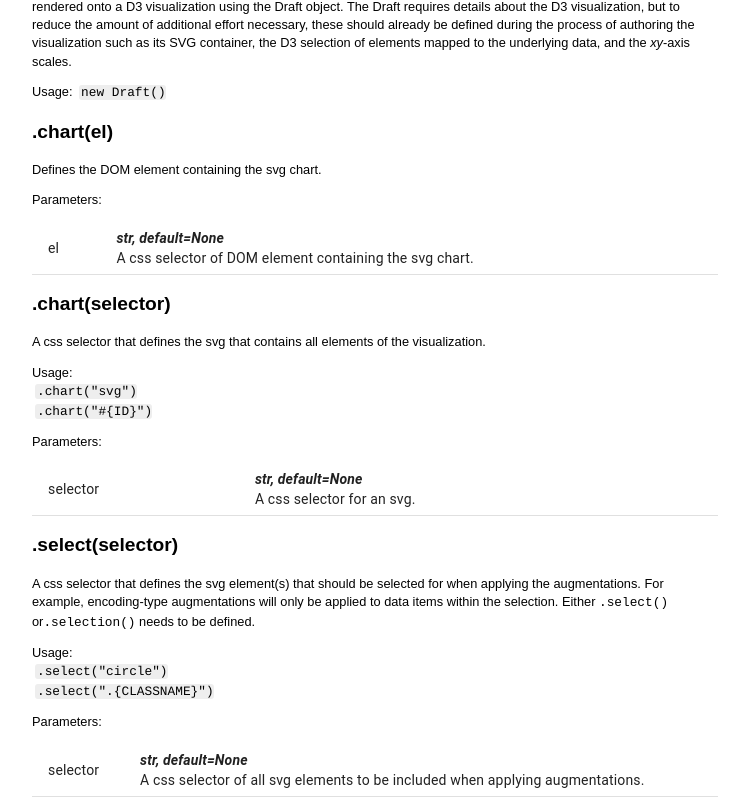
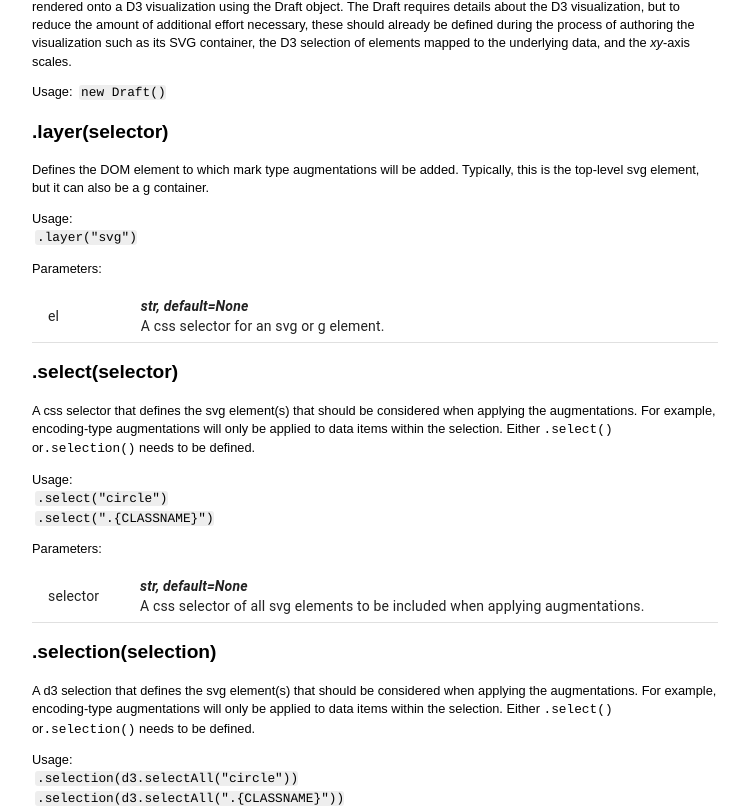
Before and after one commit to auteur-vis/auteur-doc, a Next.js app: page /auteur-doc/documentation in a window 1280 px wide. Shown: the part 7498-8305 px from the top of the page, without its empty margins (318-1067 px from the left). Built offline with nearby package versions, Linux system fonts and the light colour scheme.

Commit message:
edit docs

```diff
--- a/src/app/documentation/documentation.js
+++ b/src/app/documentation/documentation.js
@@ -635,8 +635,13 @@
 
         <p className={styles.sectionContent}>Usage: <code className={styles.code}>new Draft()</code></p>
 
-        <h2 className={styles.sectionSubHeader}>.chart(el)</h2>
-        <p className={styles.sectionContent}>Defines the DOM element containing the svg chart.</p>
+        <h2 className={styles.sectionSubHeader}>.layer(selector)</h2>
+        <p className={styles.sectionContent}>Defines the DOM element to which mark type augmentations will be added. Typically, this is the top-level svg element, but it can also be a g container.</p>
+        <p className={styles.sectionContent}>Usage: <br />
+        <code className={styles.code}>
+            {`.layer("svg")`}
+        </code>
+        </p>
         <p className={styles.sectionContent}>Parameters:</p>
         <TableContainer component={Paper} style={{ boxShadow:"none", borderRadius:"0px" }}>
           <Table sx={{ minWidth: 650 }} size="small" aria-label="simple table">
@@ -645,32 +650,7 @@
                   <TableCell component="th" scope="row">
                     el
                   </TableCell>
-                  <TableCell><b><i>str, default=None</i></b><br/>A css selector of DOM element containing the svg chart.</TableCell>
-                </TableRow>
-            </TableBody>
-          </Table>
-        </TableContainer>
-        <Divider className={styles.divider} />
-
-        <h2 className={styles.sectionSubHeader}>.chart(selector)</h2>
-        <p className={styles.sectionContent}>A css selector that defines the svg that contains all elements of the visualization.</p>
-        <p className={styles.sectionContent}>Usage: <br />
-        <code className={styles.code}>
-            {`.chart("svg")`}
-        </code><br />
-        <code className={styles.code}>
-            {`.chart("#{ID}")`}
-        </code>
-        </p>
-        <p className={styles.sectionContent}>Parameters:</p>
-        <TableContainer component={Paper} style={{ boxShadow:"none", borderRadius:"0px" }}>
-          <Table sx={{ minWidth: 650 }} size="small" aria-label="simple table">
-            <TableBody>
-                <TableRow sx={{ '&:last-child td, &:last-child th': { border: 0 } }}>
-                  <TableCell component="th" scope="row">
-                    selector
-                  </TableCell>
-                  <TableCell><b><i>str, default=None</i></b><br/>A css selector for an svg.</TableCell>
+                  <TableCell><b><i>str, default=None</i></b><br/>A css selector for an svg or g element.</TableCell>
                 </TableRow>
             </TableBody>
           </Table>
@@ -678,7 +658,7 @@
         <Divider className={styles.divider} />
 
         <h2 className={styles.sectionSubHeader}>.select(selector)</h2>
-        <p className={styles.sectionContent}>A css selector that defines the svg element(s) that should be selected for when applying the augmentations.
+        <p className={styles.sectionContent}>A css selector that defines the svg element(s) that should be considered when applying the augmentations.
         For example, encoding-type augmentations will only be applied to data items within the selection. Either <code className={styles.sectionContent}>.select()</code> or
         <code className={styles.sectionContent}>.selection()</code> needs to be defined.</p>
         <p className={styles.sectionContent}>Usage: <br />
@@ -705,7 +685,7 @@
         <Divider className={styles.divider} />
 
         <h2 className={styles.sectionSubHeader}>.selection(selection)</h2>
-        <p className={styles.sectionContent}>A d3 selection that defines the svg element(s) that should be selected for when applying the augmentations.
+        <p className={styles.sectionContent}>A d3 selection that defines the svg element(s) that should be considered when applying the augmentations.
         For example, encoding-type augmentations will only be applied to data items within the selection. Either <code className={styles.sectionContent}>.select()</code> or
         <code className={styles.sectionContent}>.selection()</code> needs to be defined.</p>
         <p className={styles.sectionContent}>Usage: <br />
```
